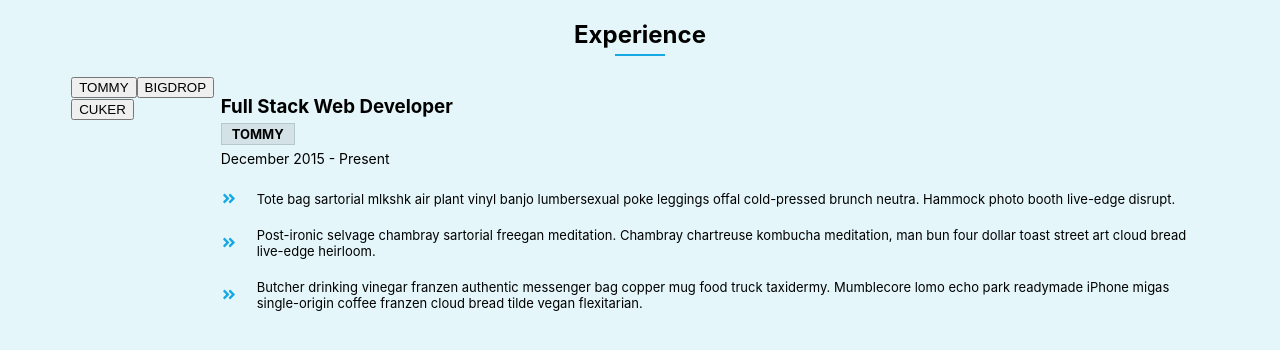
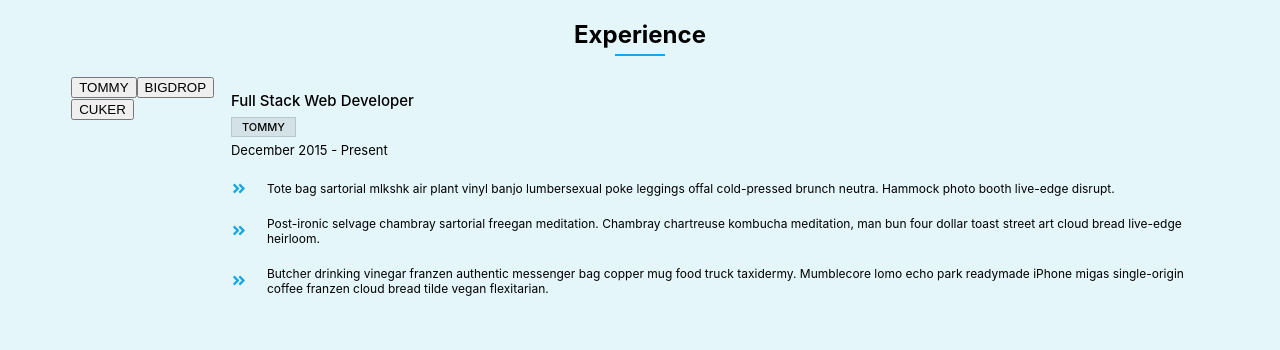
Before and after one commit to LaurenCummings/tab-project, a React (Vite) app: page / in a window 1280 px wide. Shown: the top 350 px of the page. Built offline with nearby package versions, Linux system fonts and the light colour scheme.

Commit message:
Changed font size and weights to match sample

```diff
--- a/src/App.css
+++ b/src/App.css
@@ -24,10 +24,13 @@ body {
 
 .job-info h3 {
     margin-bottom: 5px;
+    font-size: 15px;
+    font-weight: 500;
 }
 
 .job-info h4 {
-    font-size: 13px;
+    font-size: 11px;
+    font-weight: 500;
     background-color: rgb(212, 226, 231);
     padding: 2px 10px;
     display: inline-block;
@@ -36,7 +39,7 @@ body {
 }
 
 .job-date {
-    font-size: 14px;
+    font-size: 13px;
     margin-top: 5px;
 }
 
@@ -54,5 +57,5 @@ body {
 
 .job-desc p {
     margin: 10px 20px;
-    font-size: 13px;
+    font-size: 12px;
 }
```
